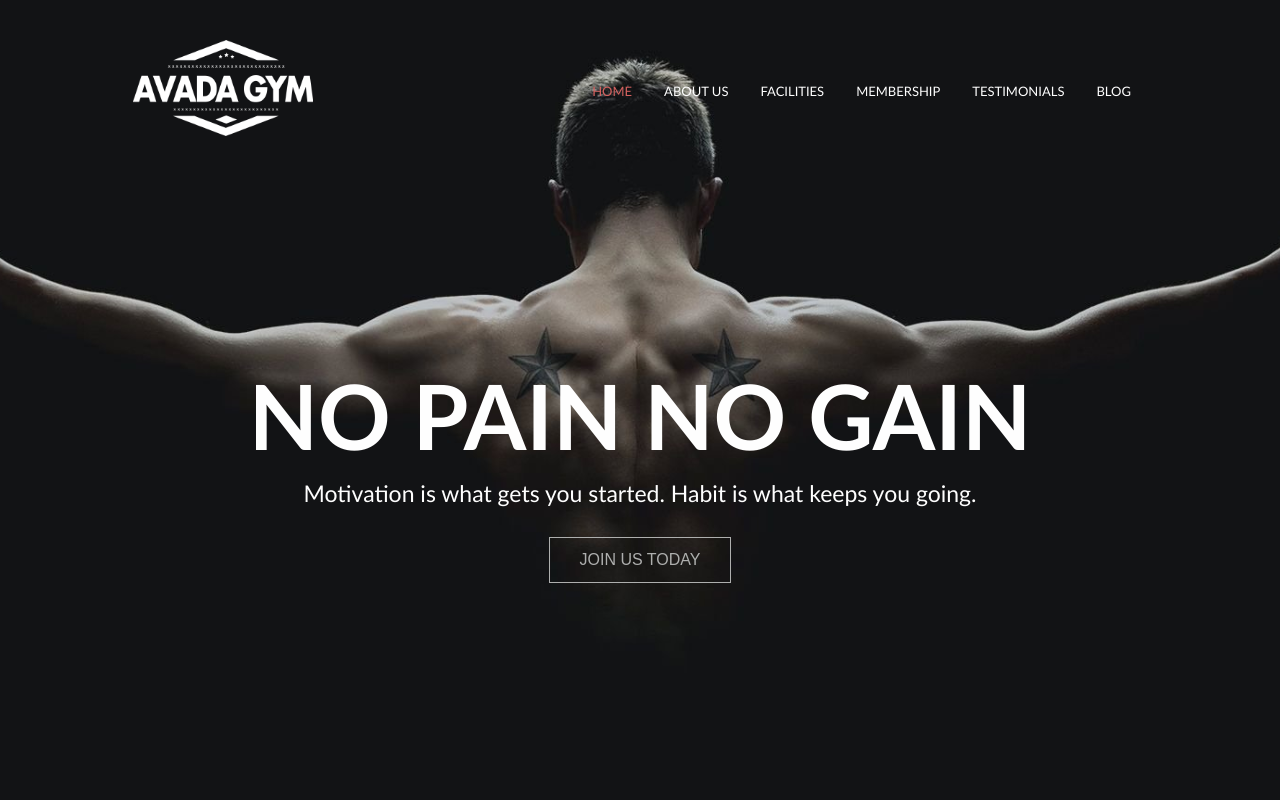
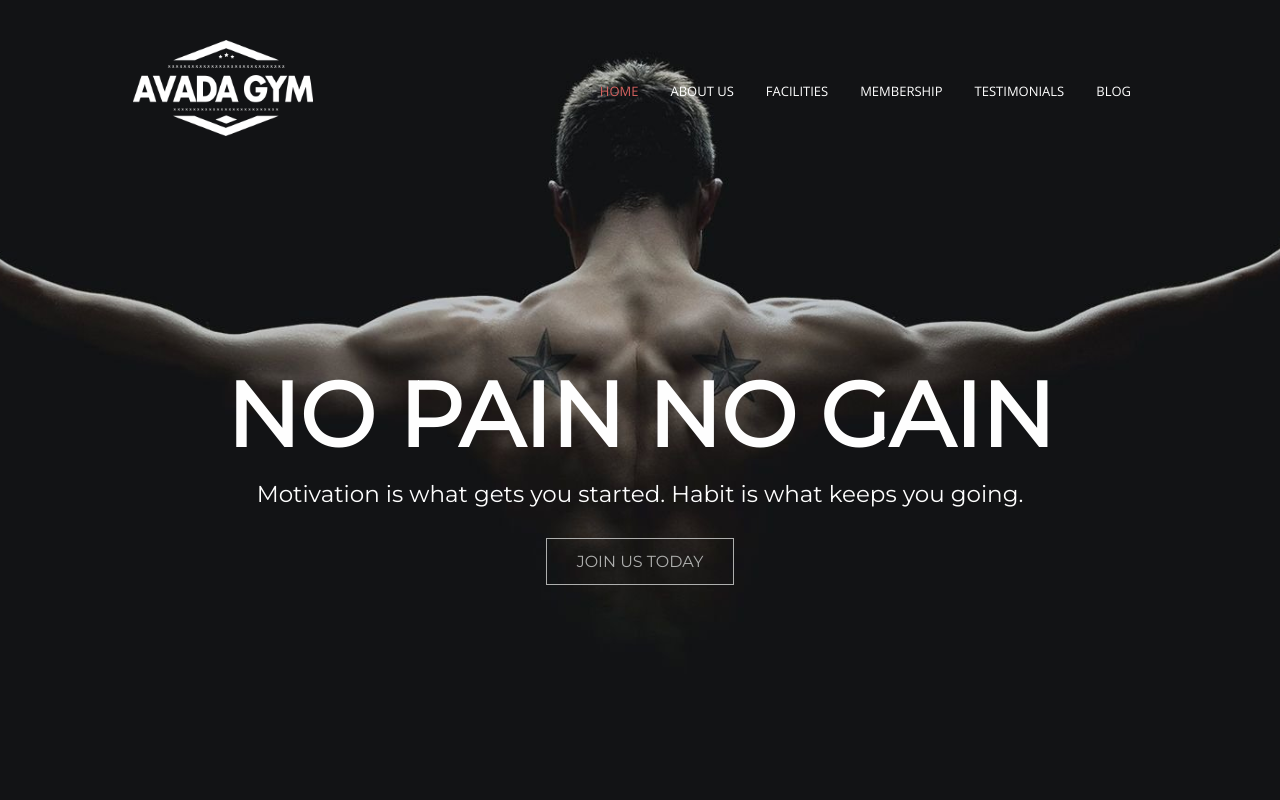
Before and after one commit to pizzi9523/proj-html-vuejs, a Vue app: page / in a window 1280 px wide. Shown: the top 800 px of the page. Built offline with nearby package versions, Linux system fonts and the light colour scheme; the HTML template or start-up script is replaced by a standard one.

Commit message:
fix font family

```diff
--- a/package.json
+++ b/package.json
@@ -8,6 +8,8 @@
     "lint": "vue-cli-service lint"
   },
   "dependencies": {
+    "@fontsource/montserrat": "^4.5.1",
+    "@fontsource/open-sans": "^4.5.2",
     "core-js": "^3.6.5",
     "vue": "^2.6.11"
   },
--- a/src/assets/scss/common.scss
+++ b/src/assets/scss/common.scss
@@ -5,9 +5,27 @@
 }
 
 body{
-    font-family: 'Gill Sans', 'Gill Sans MT', Calibri, 'Trebuchet MS', sans-serif;
+    font-family: "Montserrat";
     color: $primary-text-color;
 }
+
+li{
+    font-family: "Open Sans",Arial,Helvetica,sans-serif;
+}
+
+button{
+    font-family: "Montserrat";
+
+}
+
+@mixin h_reset_font {
+    h1,h2,h3,h4,h5,h6{
+    font-weight: 700;
+}
+
+}
+
+
 
 .container{
     width: 1200px;
--- a/src/main.js
+++ b/src/main.js
@@ -1,5 +1,9 @@
 import Vue from 'vue'
 import App from './App.vue'
+import "@fontsource/open-sans"
+import "@fontsource/montserrat"
+import "@fontsource/open-sans/700.css"
+
 
 Vue.config.productionTip = false
 
```
Also changed, not shown: 1 other file (tests, documents, lock files or other folders).
